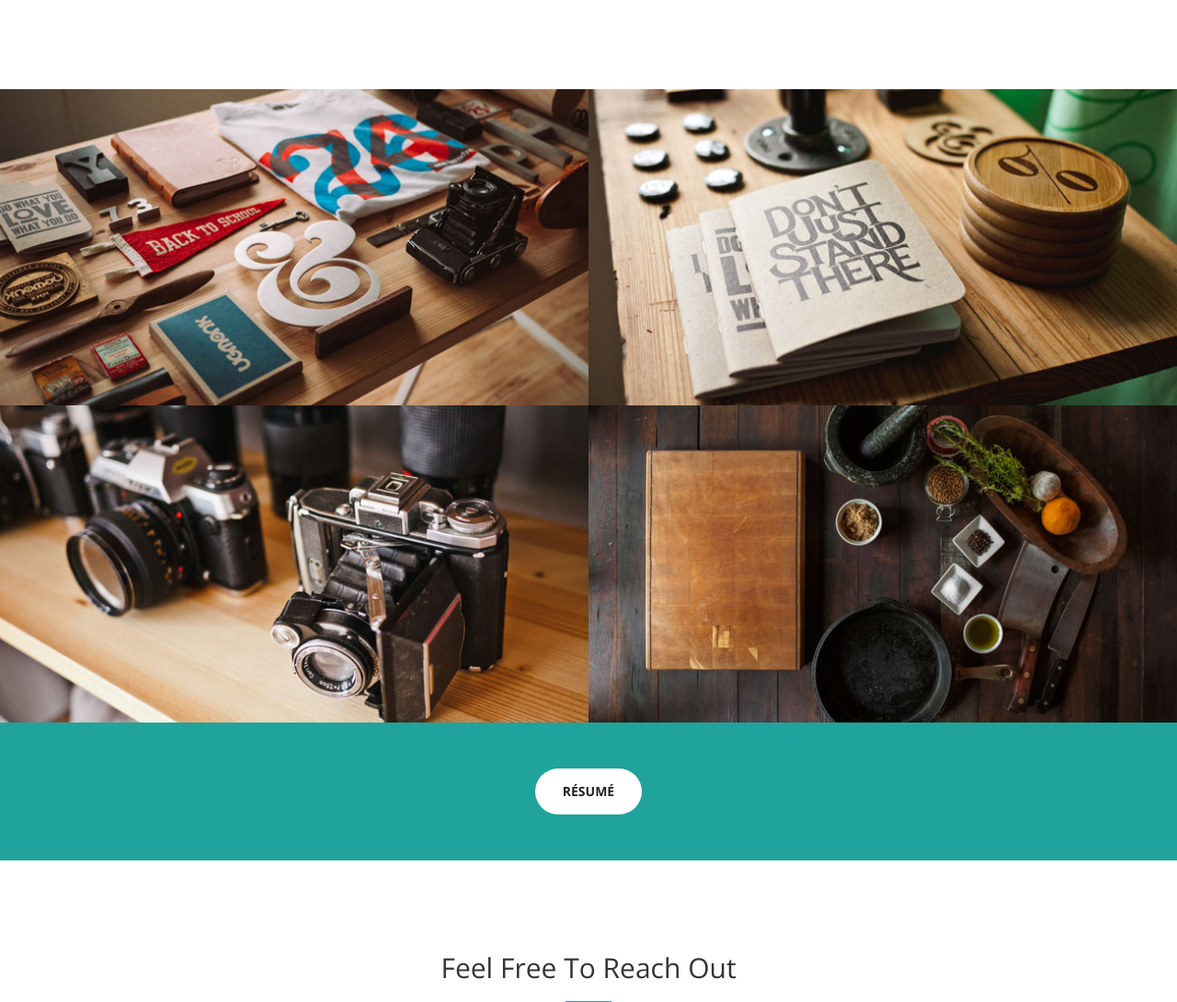
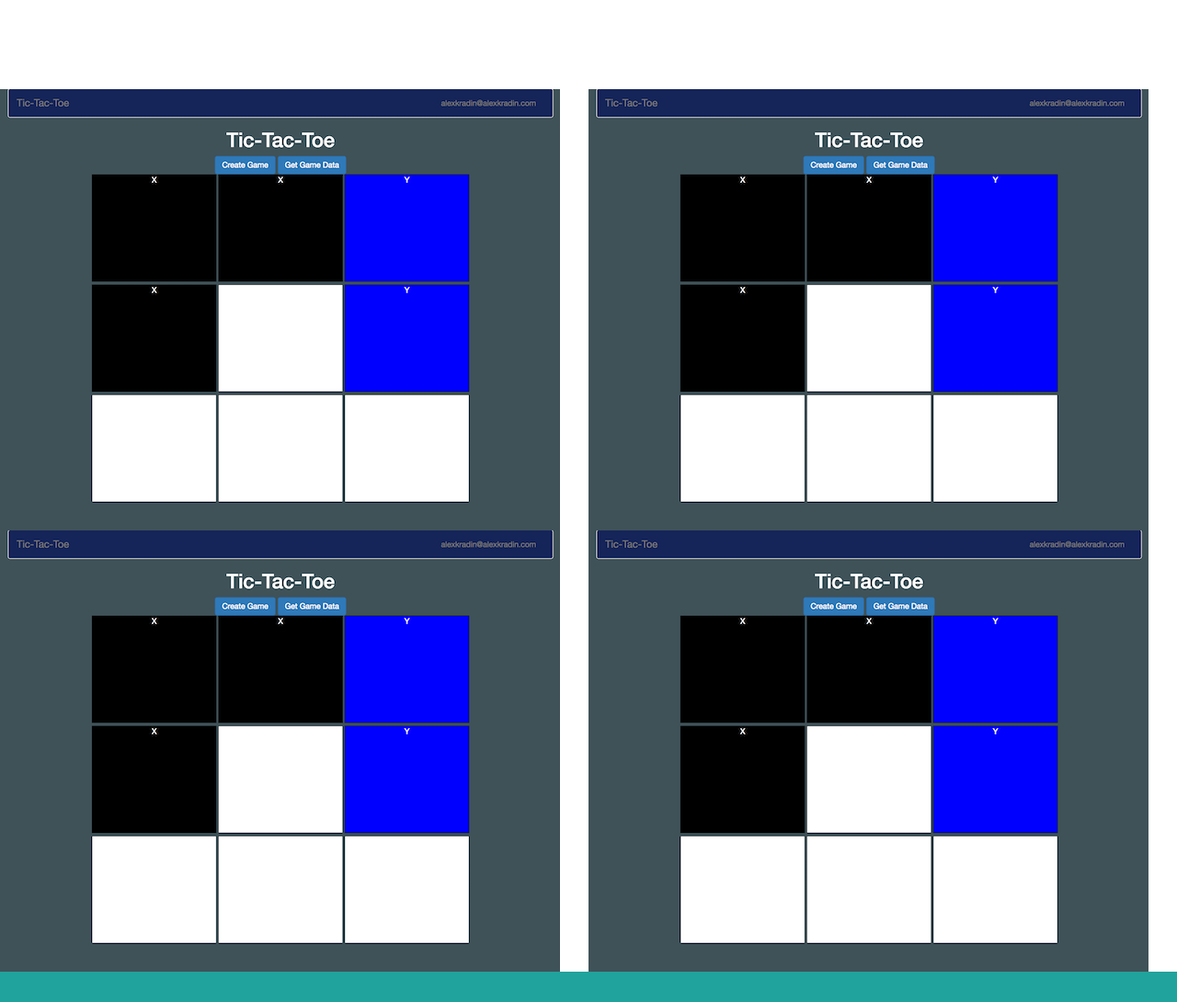
Before and after one commit to akradin/alex-kradin-portfolio, a website: page index.html in a window 1280 px wide. Shown: the part 1710-2800 px from the top of the page at 92% size. Drawn offline with nearby package versions, Linux system fonts and the light colour scheme.

Commit message:
Add project images currently only using tic-tac-toe as placeholder
Change Resume to have a header and change content of button
Add link to resume section in navbar

```diff
--- a/index.html
+++ b/index.html
@@ -62,6 +62,9 @@
                     </li>
                     <li>
                         <a class="page-scroll" href="#portfolio">Portfolio</a>
+                    </li>
+                    <li>
+                      <a class="page-scroll" href="#resume">Résumé</a>
                     </li>
                     <li>
                         <a class="page-scroll" href="#contact">Contact</a>
@@ -263,8 +266,8 @@
       <div class="container-fluid">
           <div class="row no-gutter popup-gallery">
               <div class="col-lg-6 col-sm-6">
-                  <a href="https://akradin.github.io/tic-tac-toe/" class="portfolio-box">
-                      <img src="img/portfolio/thumbnails/1.jpg" class="img-responsive" alt="">
+                  <a href="https://akradin.github.io/tic-tac-toe/" class="portfolio-box" target="_blank">
+                      <img src="img/tic-tac-toe.png" class="img-responsive" alt="">
                       <div class="portfolio-box-caption">
                           <div class="portfolio-box-caption-content">
                               <div class="project-category text-faded">
@@ -278,8 +281,8 @@
                   </a>
               </div>
               <div class="col-lg-6 col-sm-6">
-                  <a href="https://akradin.github.io/roomie-front-end/" class="portfolio-box">
-                      <img src="img/portfolio/thumbnails/2.jpg" class="img-responsive" alt="">
+                  <a href="https://akradin.github.io/roomie-front-end/" class="portfolio-box" target="_blank">
+                      <img src="img/tic-tac-toe.png" class="img-responsive" alt="">
                       <div class="portfolio-box-caption">
                           <div class="portfolio-box-caption-content">
                               <div class="project-category text-faded">
@@ -294,7 +297,7 @@
               </div>
               <div class="col-lg-6 col-sm-6">
                   <a href="img/portfolio/fullsize/3.jpg" class="portfolio-box">
-                      <img src="img/portfolio/thumbnails/3.jpg" class="img-responsive" alt="">
+                      <img src="img/tic-tac-toe.png" class="img-responsive" alt="">
                       <div class="portfolio-box-caption">
                           <div class="portfolio-box-caption-content">
                               <div class="project-category text-faded">
@@ -309,7 +312,7 @@
               </div>
               <div class="col-lg-6 col-sm-6">
                   <a href="img/portfolio/fullsize/4.jpg" class="portfolio-box">
-                      <img src="img/portfolio/thumbnails/4.jpg" class="img-responsive" alt="">
+                      <img src="img/tic-tac-toe.png" class="img-responsive" alt="">
                       <div class="portfolio-box-caption">
                           <div class="portfolio-box-caption-content">
                               <div class="project-category text-faded">
@@ -356,11 +359,11 @@
       </div>
   </section>
 
-    <aside class="bg-dark">
+    <aside class="bg-dark" id="resume">
         <div class="container text-center">
             <div class="call-to-action">
-                <!--<h2>Resume</h2>-->
-                <a href="./img/alex-kradin-resume.pdf" target="_blank" class="btn btn-default btn-xl sr-button">Résumé</a>
+                <h2>Résumé</h2>
+                <a href="./img/alex-kradin-resume.pdf" target="_blank" class="btn btn-default btn-xl sr-button">View and Download</a>
             </div>
         </div>
     </aside>
@@ -383,11 +386,11 @@
                 </div>
                 <div class="col-md-6 text-center">
                     <i class="fa fa-phone fa-3x sr-contact devicon devicon-github-plain github-contact"></i>
-                    <p><a href="https://github.com/akradin">GitHub</a></p>
+                    <p><a href="https://github.com/akradin" target="_blank" >GitHub</a></p>
                 </div>
                 <div class="col-md-6 text-center">
                     <i class="fa fa-linkedin fa-3x sr-contact linkedin-contact"></i>
-                    <p><a href="https://www.linkedin.com/in/alexkradin">LinkedIn</a></p>
+                    <p><a href="https://www.linkedin.com/in/alexkradin" target="_blank">LinkedIn</a></p>
                 </div>
             </div>
         </div>
```
Also changed, not shown: img/roomie.png (added), img/tic-tac-toe.png (added).
